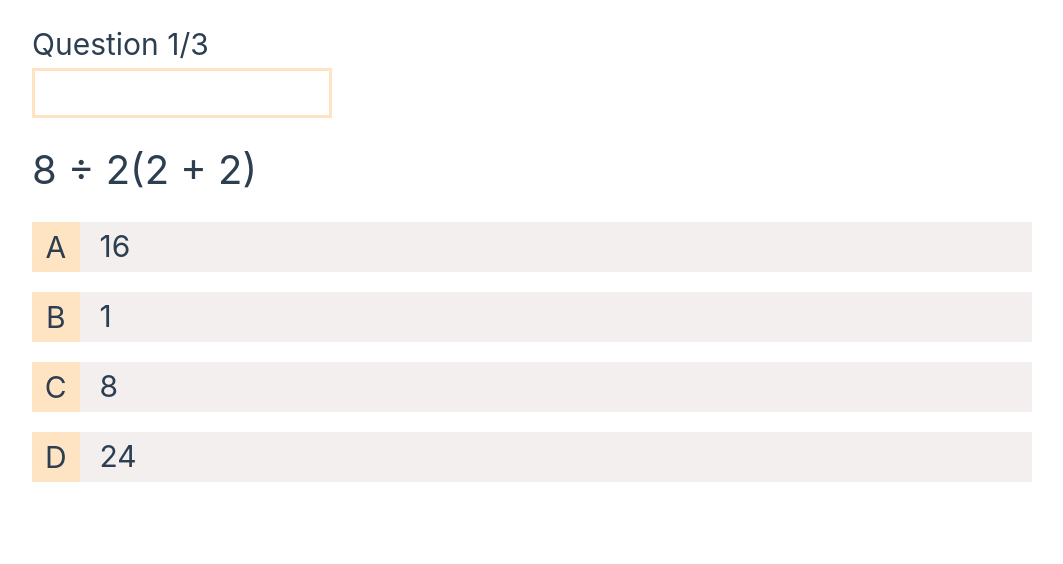
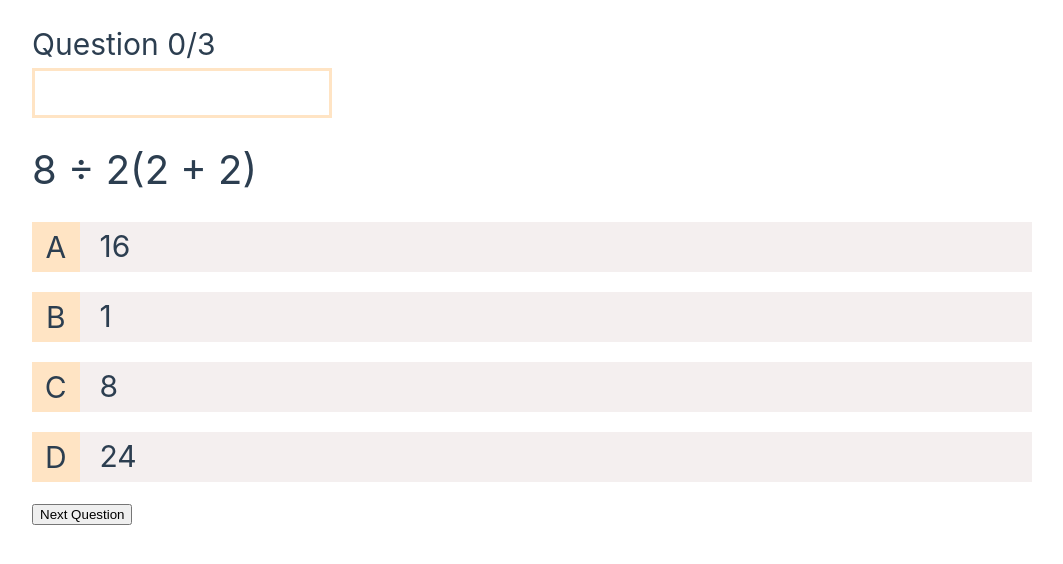
Before and after one commit to muendokennedy/vue-quiz-app, a Vue app: page /quiz/1 in a window 1280 px wide. Shown: the top 564 px of the page, without its empty margins (108-1171 px from the left). Built offline with nearby package versions, Linux system fonts and the light colour scheme.

Commit message:
Added the computed components or attributes which are questionStatus and barPercentage

```diff
--- a/src/components/QuizHeader.vue
+++ b/src/components/QuizHeader.vue
@@ -1,8 +1,15 @@
+<script setup>
+import { defineProps } from 'vue';
+
+const {questionStatus, barPercentage} = defineProps([
+  'questionStatus', 'barPercentage'
+])
+</script>
 <template>
     <header>
-      <h4>Question 1/3</h4>
+      <h4>Question {{ questionStatus }}</h4>
       <div class="bar">
-        <div class="completion"></div>
+        <div class="completion" :style="{width: barPercentage}"></div>
       </div>
     </header>
 </template>
--- a/src/views/QuizView.vue
+++ b/src/views/QuizView.vue
@@ -2,7 +2,7 @@
 import Question from '../components/Question.vue'
 import QuizHeader from '../components/QuizHeader.vue';
 import { useRoute } from 'vue-router';
-import { ref } from 'vue';
+import { ref, watch, computed } from 'vue';
 import quizes from '../data/quizes.json';
 
 const route = useRoute()
@@ -13,14 +13,29 @@
 
 const quiz = quizes.find(quiz => quiz.id === quizId)
 
+// const questionStatus = ref(`${currentQuestionIndex.value}/${quiz.questions.length}`);
+
+// watch( () => currentQuestionIndex.value, () => {
+//   questionStatus.value = `${currentQuestionIndex.value}/${quiz.questions.length}`
+// })
+
+const questionStatus = computed(() => {
+  return `${currentQuestionIndex.value}/${quiz.questions.length}`
+})
+
+const barPercentage = computed(() => {
+  return `${currentQuestionIndex.value/quiz.questions.length * 100}%`
+})
+
 </script>
 
 <template>
   <div>
-    <QuizHeader/>
+    <QuizHeader :questionStatus="questionStatus" :barPercentage="barPercentage"/>
       <div>
         <Question :question="quiz.questions[currentQuestionIndex]"/>
       </div>
+      <button @click="currentQuestionIndex++">Next Question</button>
   </div>
 </template>
 
```
